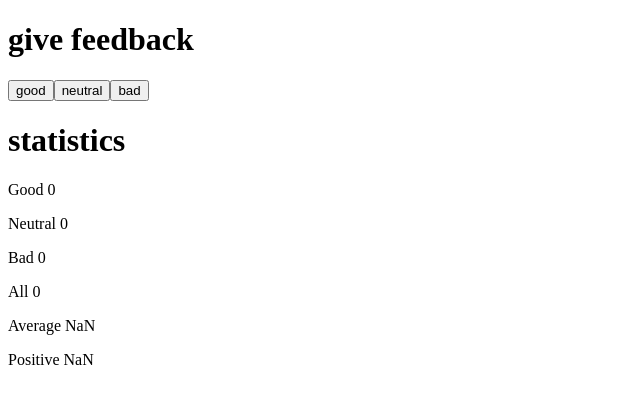
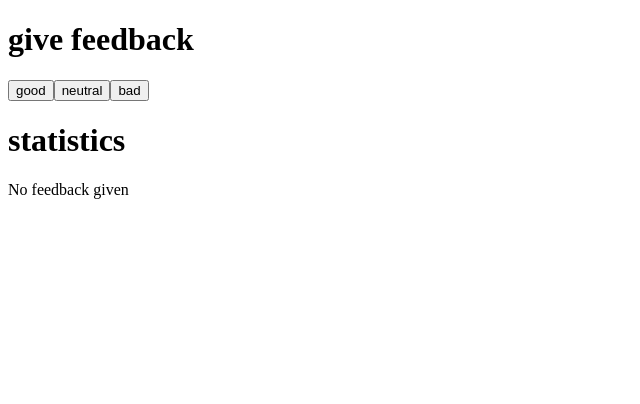
Before and after one commit to emmajarvi/fullstack_palautukset, a React (Vite) app in the folder osa1/unicafe/: page / in a window 1280 px wide. Shown: the top 404 px of the page, without its empty margins (0-640 px from the left). Built offline with nearby package versions, Linux system fonts and the light colour scheme.

Commit message:
1.9 tehty

```diff
--- a/osa1/unicafe/src/App.jsx
+++ b/osa1/unicafe/src/App.jsx
@@ -11,6 +11,15 @@ const Statistics = (propgood, propneutral, propbad) => {
   var all = propgood + propneutral + propbad
   var average = (propgood * 1 + propneutral * 0 + propbad * (-1))/all
   var positive = propgood/all
+
+
+  if (propgood == 0 && propneutral == 0 && propbad == 0) {
+    return (
+      <div>
+        <p> No feedback given </p>
+      </div>
+    )
+  }
 
   return (
     <div>
@@ -34,7 +43,6 @@ const App = () => {
   const increaseGoodByOne = () => setGood(good + 1)
   const increaseNeutralByOne = () => setNeutral(neutral + 1)
   const increaseBadByOne = () => setBad(bad + 1)
-
 
   return (
     <div>
@@ -60,6 +68,7 @@ const App = () => {
       {Statistics(good, neutral, bad)}
 
     </div>
+
   )
 }
 
```
